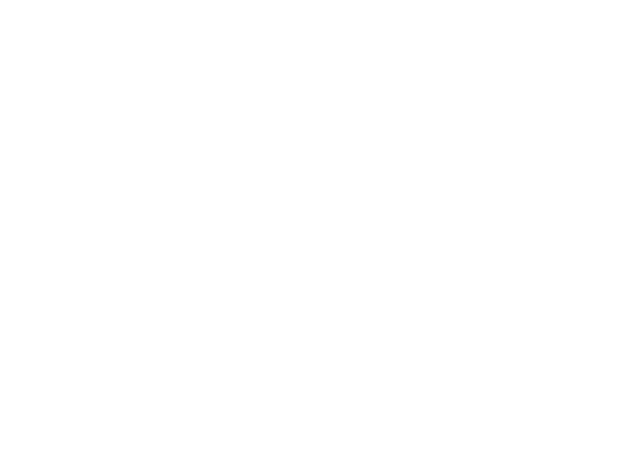
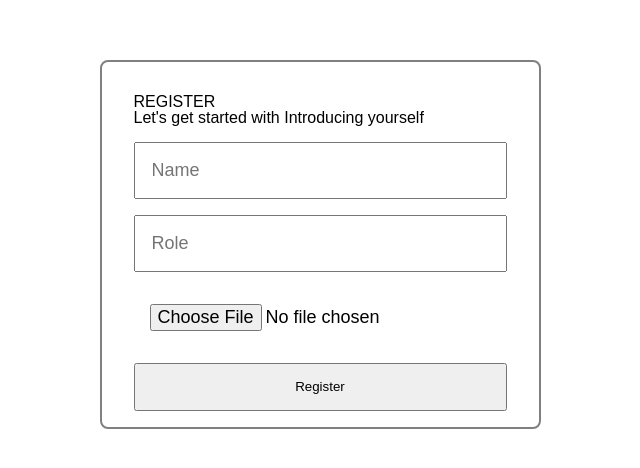
Before and after one commit to hellonathapon/cowdy, a React (Create React App) app: page /register in a window 1280 px wide. Before the commit this address had no page. Shown: the part 156-624 px from the top of the page, without its empty margins (320-960 px from the left). Built offline with nearby package versions, Linux system fonts and the light colour scheme; a web font is replaced by a local one.

Commit message:
Setup redux-toolkit in the project

```diff
--- a/package.json
+++ b/package.json
@@ -3,6 +3,7 @@
   "version": "0.1.0",
   "private": true,
   "dependencies": {
+    "@reduxjs/toolkit": "^1.8.2",
     "@testing-library/jest-dom": "^5.14.1",
     "@testing-library/react": "^13.0.0",
     "@testing-library/user-event": "^13.2.1",
@@ -12,6 +13,7 @@
     "@types/react-dom": "^18.0.0",
     "react": "^18.0.0",
     "react-dom": "^18.0.0",
+    "react-redux": "^8.0.2",
     "react-router-dom": "^6.3.0",
     "react-scripts": "5.0.1",
     "socket.io-client": "^4.4.1",
--- a/src/App.tsx
+++ b/src/App.tsx
@@ -3,7 +3,7 @@ import { io, Socket } from "socket.io-client";
 import * as S from "./styled";
 import { Header, Chat } from "./components";
 import { BrowserRouter as Router, Routes, Route, Link } from "react-router-dom";
-import { Login, Home } from "./pages";
+import { Login, Register, Home } from "./pages";
 
 export interface Message {
   text: string;
@@ -17,6 +17,7 @@ function App(): JSX.Element {
     <Router>
       <Routes>
         <Route path="/login" element={<Login />} />
+        <Route path="/register" element={<Register />} />
         <Route path="/" element={<Home />} />
       </Routes>
     </Router>
--- /dev/null
+++ b/src/app/store.ts
@@ -0,0 +1,12 @@
+import { configureStore } from "@reduxjs/toolkit";
+import userReducer from "../features/user/userSlice";
+
+const store = configureStore({
+  reducer: {
+    user: userReducer,
+  },
+});
+
+export type AppDispatch = typeof store.dispatch;
+export type RootState = ReturnType<typeof store.getState>;
+export default store;
--- a/src/components/_header/User.tsx
+++ b/src/components/_header/User.tsx
@@ -1,8 +1,11 @@
 import React from "react";
 import Avartar from "../../assets/Avatars-memoji/png/Avatar-9.png";
 import * as S from "../../styled";
+import { useSelector } from "react-redux";
+import { RootState } from "../../app/store";
 
 function User(): JSX.Element {
+  const user = useSelector((state: RootState) => state.user);
   return (
     <S.User>
       <div>
@@ -12,8 +15,8 @@ function User(): JSX.Element {
       </div>
 
       <article>
-        <h1>Nathapon B. Christian</h1>
-        <p>Web/Mobile Developer</p>
+        <h1>{user.username}</h1>
+        <p>{user.role}</p>
       </article>
     </S.User>
   );
--- /dev/null
+++ b/src/features/user/userSlice.ts
@@ -0,0 +1,25 @@
+import { createSlice, PayloadAction } from "@reduxjs/toolkit";
+
+export interface IUser {
+  username: string | null;
+  role: string | null;
+}
+
+const initialState: IUser = {
+  username: null,
+  role: null,
+};
+
+const userSlice = createSlice({
+  name: "user",
+  initialState,
+  reducers: {
+    created: (state: IUser, action: PayloadAction<IUser>) => {
+      state.username = action.payload.username;
+      state.role = action.payload.role;
+    },
+  },
+});
+
+export default userSlice.reducer;
+export const { created } = userSlice.actions;
--- a/src/index.tsx
+++ b/src/index.tsx
@@ -1,25 +1,26 @@
-import React from 'react';
-import ReactDOM from 'react-dom/client';
-import './index.css';
-import App from './App';
-import reportWebVitals from './reportWebVitals';
-import GlobalStyle from './globalStyle';
-import { ThemeProvider } from 'styled-components';
+import React from "react";
+import ReactDOM from "react-dom/client";
+import "./index.css";
+import App from "./App";
+import reportWebVitals from "./reportWebVitals";
+import GlobalStyle from "./globalStyle";
+import { ThemeProvider } from "styled-components";
 import theme from "./theme";
+import store from "./app/store";
+import { Provider } from "react-redux";
 
 const root = ReactDOM.createRoot(
-  document.getElementById('root') as HTMLElement
+  document.getElementById("root") as HTMLElement
 );
 root.render(
   <React.StrictMode>
-    <ThemeProvider theme={ theme }>
-      <GlobalStyle/>
-      <App />
+    <ThemeProvider theme={theme}>
+      <GlobalStyle />
+      <Provider store={store}>
+        <App />
+      </Provider>
     </ThemeProvider>
   </React.StrictMode>
 );
 
-// If you want to start measuring performance in your app, pass a function
-// to log results (for example: reportWebVitals(console.log))
-// or send to an analytics endpoint. Learn more: https://bit.ly/CRA-vitals
 reportWebVitals();
--- a/src/pages/Login.tsx
+++ b/src/pages/Login.tsx
@@ -1,7 +1,14 @@
 import React from "react";
 
 function Login() {
-  return <div>Login</div>;
+  return (
+    <>
+      <h1>Login</h1>
+      <form>
+        <input type="text" />
+      </form>
+    </>
+  );
 }
 
 export default Login;
--- a/src/pages/Register.tsx
+++ b/src/pages/Register.tsx
@@ -1,7 +1,53 @@
-import React from "react";
+import React, { useState } from "react";
+import * as S from "../styled";
+import { useDispatch } from "react-redux";
+import { created, IUser } from "../features/user/userSlice";
+import { AppDispatch } from "../app/store";
+import { useNavigate } from "react-router-dom";
 
-function Register() {
-  return <div>Register</div>;
+function Register(): JSX.Element {
+  /**
+   * * initial state based on its <type> should be initialized.
+   */
+  const [newUser, setNewUser] = useState<IUser>({
+    username: null,
+    role: null,
+  });
+  const dispatch = useDispatch<AppDispatch>();
+  const navigate = useNavigate();
+
+  const handleFormSubmit: React.FormEventHandler<HTMLFormElement> = (e) => {
+    e.preventDefault();
+    if (!newUser.username || !newUser.role) {
+      return;
+    }
+    dispatch(created(newUser));
+    navigate("/");
+  };
+
+  const handleSetUsername = (e: React.ChangeEvent<HTMLInputElement>): void => {
+    setNewUser({ ...newUser, username: e.target.value });
+  };
+  const handleSetRole = (e: React.ChangeEvent<HTMLInputElement>): void => {
+    setNewUser({ ...newUser, role: e.target.value });
+  };
+
+  return (
+    <S.regContainer>
+      <S.regWrapper>
+        <article>
+          <h1>REGISTER</h1>
+          <h2>Let's get started with Introducing yourself</h2>
+        </article>
+        <S.regForm onSubmit={handleFormSubmit}>
+          <input onChange={handleSetUsername} type="text" placeholder="Name" />
+          <input onChange={handleSetRole} type="text" placeholder="Role" />
+          <input type="file" />
+          <button type="submit">Register</button>
+        </S.regForm>
+      </S.regWrapper>
+    </S.regContainer>
+  );
 }
 
 export default Register;
--- /dev/null
+++ b/src/store/store.ts
@@ -0,0 +1,10 @@
+import { configureStore } from "@reduxjs/toolkit";
+
+export const store = configureStore({
+  reducer: {},
+});
+
+// Infer the `RootState` and `AppDispatch` types from the store itself
+export type RootState = ReturnType<typeof store.getState>;
+// Inferred type: {posts: PostsState, comments: CommentsState, users: UsersState}
+export type AppDispatch = typeof store.dispatch;
--- a/src/styled/index.ts
+++ b/src/styled/index.ts
@@ -1,3 +1,4 @@
 export * from "./styledApp";
 export * from "./styledChat";
 export * from "./styledHeader";
+export * from "./styledRegister";
--- /dev/null
+++ b/src/styled/styledRegister.ts
@@ -0,0 +1,38 @@
+import styled from "styled-components";
+
+export const regContainer = styled.div`
+  width: 100vw;
+  height: 100vh;
+  display: flex;
+  justify-content: center;
+  align-items: center;
+`;
+
+export const regWrapper = styled.div`
+  max-width: 800px;
+  min-height: 300px;
+  margin: 0 auto;
+  border: 2px solid gray;
+  border-radius: 8px;
+  padding: 1rem 0;
+
+  article {
+    padding: 1rem 2rem;
+  }
+`;
+
+export const regForm = styled.form`
+  padding: 0 2rem;
+  display: flex;
+  flex-direction: column;
+
+  input {
+    flex: 1;
+    padding: 1rem;
+    margin-bottom: 1rem;
+    font-size: 18px;
+  }
+  button {
+    height: 3rem;
+  }
+`;
```
Also changed, not shown: 1 other file (tests, documents, lock files or other folders).
